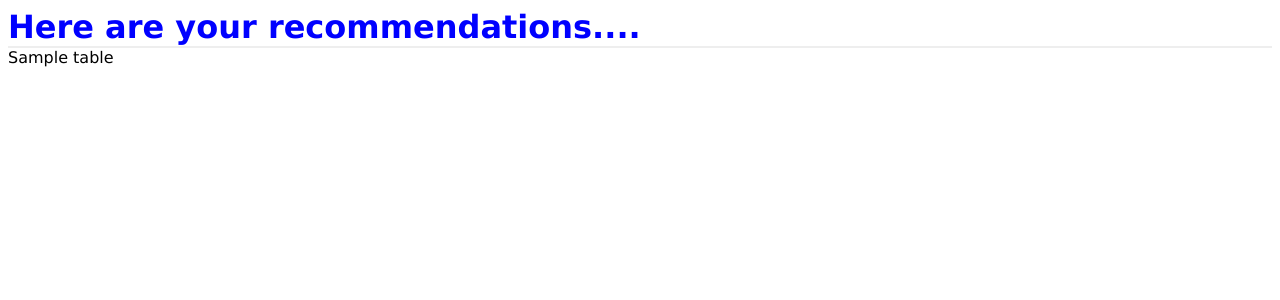
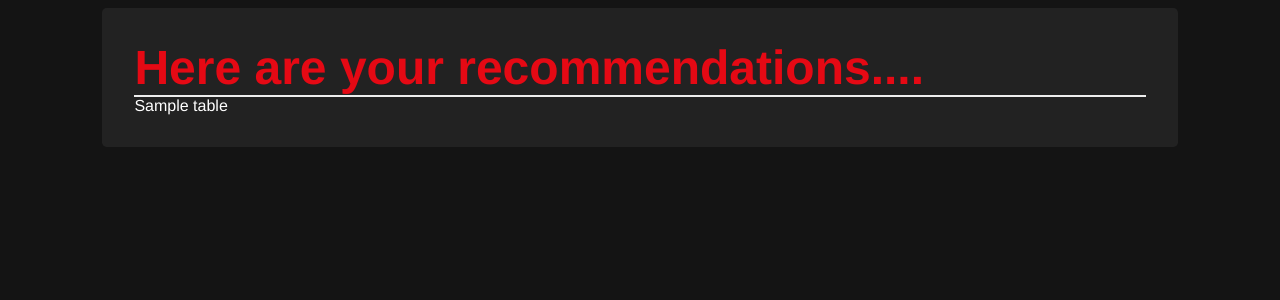
Before and after one commit to ashishnakhate2001/Web-series-Recommendation-System, a Flask app: template templates/result.html in a window 1280 px wide. Shown: the top 300 px of the page. Run offline with Flask 3, Linux system fonts and the light colour scheme; the template is opened without the code that fills it: most values are stand-ins (such as "Sample title", 1, 10 or a date in 2020).

Commit message:
Update result.css

```diff
--- a/static/result.css
+++ b/static/result.css
@@ -23,3 +23,32 @@ table.dataframe, .dataframe th, .dataframe td {
   margin-bottom: 40px;
   opacity: 90%;
 }
+
+body {
+  background-color: #141414;
+  color: #ffffff;
+  font-family: 'Helvetica Neue', Helvetica, Arial, sans-serif;
+}
+
+h1 {
+  color: #e50914;
+  font-size: 3em;
+}
+
+.page {
+  width: 80%;
+  margin: auto;
+  background-color: #222222;
+  padding: 2em;
+  border-radius: 0.3em;
+}
+
+table.dataframe, .dataframe th, .dataframe td {
+  border: none;
+  border-bottom: 1px solid #555555;
+  color: #ffffff;
+  text-align: center;
+  padding: 10px;
+  margin-bottom: 40px;
+  opacity: 90%;
+}
```
